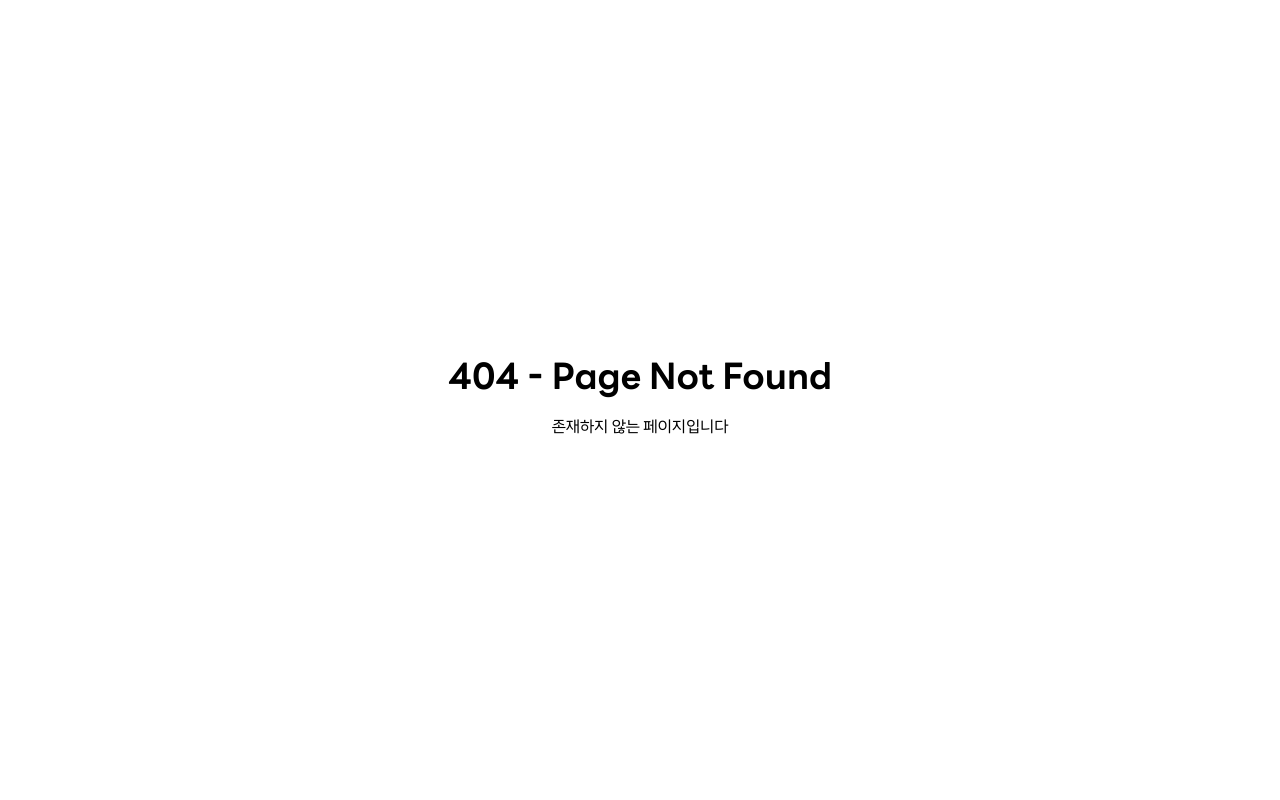
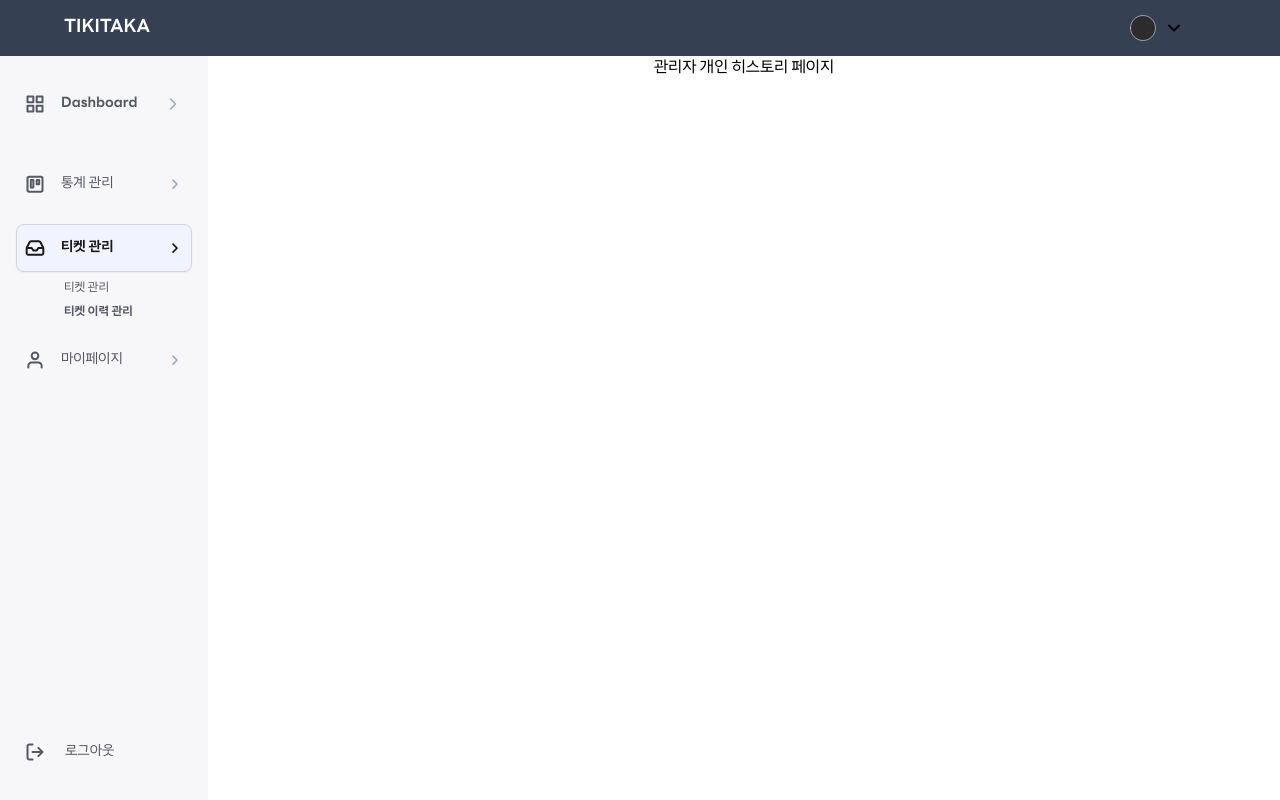
Before and after one commit to lamiiiii/TRILLION-TikiTaka-FE, a React app: page /manager/histories in a window 1280 px wide. Before the commit this address had no page. Built offline with nearby package versions, Linux system fonts and the light colour scheme.

Commit message:
TKT-38 fix 충돌 해결

```diff
--- a/src/App.tsx
+++ b/src/App.tsx
@@ -15,6 +15,7 @@ import SignIn from './pages/common/signin/SignIn';
 import SignUp from './pages/common/signin/SignUp';
 import ResetPwd from './pages/common/signin/ResetPwd';
 import ManagerTicketDetail from './pages/manager/ManagerTicketDetail';
+import ManagerHistories from './pages/manager/ManagerHistories';
 
 function Layout() {
   return (
@@ -32,6 +33,7 @@ function App() {
     {path: '', element: <ManagerHome />},
     {path: 'statistics', element: <ManagerStatistics />},
     {path: 'tickets', element: <ManagerTickets />},
+    {path: 'histories', element: <ManagerHistories/>},
     {path: 'detail', element: <ManagerTicketDetail />},
     {path: 'inquiry', element: <ManagerInquiry />},
     {path: 'pwdChange', element: <ManagerPwdChange />}, //todo 명칭 변경하셔도 됩니다!
@@ -45,13 +47,15 @@ function App() {
     <div className="App">
       <Router>
         <Routes>
-          {/* 랜딩페이지 */}
+          {/* 레이아웃 없음 */}
           <Route path="/" element={<Landing />} />
           <Route path="/signin" element={<SignIn />} />
           <Route path="/signup" element={<SignUp />} />
           <Route path="/resetpwd" element={<ResetPwd />} />
-          {/* 404 페이지 설정 */}
-          <Route path="*" element={<NotFound />} /> {/* 이 부분에서 모든 잘못된 경로를 처리 */}
+
+          <Route path="*" element={<NotFound />} />
+
+          {/* 레이아웃 있음 */}
           <Route element={<Layout />}>
             {/* 담당자 */}
             <Route path="/manager">
--- a/src/components/common/SideBar.tsx
+++ b/src/components/common/SideBar.tsx
@@ -1,12 +1,13 @@
 import {useUserStore} from '../../store/store';
 import {AccountIcon, CategoryIcon, DbIcon, InquiryIcon, LgRightIcon, LogoutIcon, MyIcon, NewTicketIcon, StatIcon, TicketIcon} from './Icon';
-import {Link, useLocation} from 'react-router-dom';
+import {Link, useLocation, useNavigate} from 'react-router-dom';
 import MenuItem from './MenuItem';
 import SubMenuItem from './SubMenuItem';
 
 export default function SideBar() {
   const location = useLocation();
   const role = useUserStore((state) => state.role);
+  const navigate = useNavigate();
 
   const getDashboardLink = () => {
     switch (role) {
@@ -19,6 +20,12 @@ export default function SideBar() {
       default:
         return '/';
     }
+  };
+
+  const onClickLogout = () => {
+    // 토큰 삭제
+    console.log('로그아웃');
+    navigate('/');
   };
 
   return (
@@ -44,7 +51,10 @@ export default function SideBar() {
         {role === 'manager' && (
           <>
             <MenuItem icon={StatIcon} text="통계 관리" to="/manager/statistics" />
-            <MenuItem icon={TicketIcon} text="티켓 관리" to="/manager/tickets" />
+            <MenuItem icon={TicketIcon} text="티켓 관리" to="/manager/tickets">
+              <SubMenuItem to="/manager/tickets" text="티켓 관리" />
+              <SubMenuItem to="/manager/histories" text="티켓 이력 관리" />
+            </MenuItem>
             <MenuItem icon={MyIcon} text="마이페이지" to="/manager/inquiry">
               <SubMenuItem to="/manager/inquiry" text="문의내역 확인" />
               <SubMenuItem to="/manager/pwdChange" text="비밀번호 변경" />
@@ -76,10 +86,7 @@ export default function SideBar() {
       {/* 하단 로그아웃 */}
       <div className="">
         <button
-          onClick={() => {
-            //todo 로그아웃 처리 로직 (store 상태 초기화, 로그아웃 API 호출 등)
-            console.log('로그아웃');
-          }}
+          onClick={onClickLogout}
           className="
           flex w-full h-12 items-center p-2 rounded-lg border border-bg-1 font-regular text-sm text-gray-8 gap-5
           gray-hover"
--- a/src/components/common/siginin/LandingContainer.tsx
+++ b/src/components/common/siginin/LandingContainer.tsx
@@ -15,13 +15,13 @@ export default function LandingContainer() {
       >
         <p className="text-black text-4xl font-bold">WELCOME</p>
         <div className="flex flex-col gap-6 w-80">
-          <Link to="/signin" className="main-button-lg text-left">
+          <Link to="/signin" className="main-btn-lg text-left">
             회원 로그인
           </Link>
-          <Link to="/signup" className="main-button-lg text-left">
+          <Link to="/signup" className="main-btn-lg text-left">
             계정 등록 신청
           </Link>
-          <Link to="/resetpwd" className="main-button-lg text-left">
+          <Link to="/resetpwd" className="main-btn-lg text-left">
             비밀번호 재설정
           </Link>
         </div>
--- a/src/components/common/siginin/ResetPwdContainer.tsx
+++ b/src/components/common/siginin/ResetPwdContainer.tsx
@@ -212,7 +212,7 @@ export default function ResetPwdContainer() {
             </div>
           </div>
           {/* 버튼 */}
-          <button onClick={onClickLogin} className="main-button-lg w-20">
+          <button onClick={onClickLogin} className="main-btn-lg w-20">
             변경 완료
           </button>
         </div>
--- a/src/components/common/siginin/SignInContainer.tsx
+++ b/src/components/common/siginin/SignInContainer.tsx
@@ -1,10 +1,15 @@
 import {useState} from 'react';
 import InitialTopBar from './InitialTopBar';
 import ToggleBtn from '../ToggleBtn';
+import {useNavigate} from 'react-router-dom';
+import {useUserStore} from '../../../store/store';
 
 // todo 연속 5회 설정한 비밀번호가 틀렸을 경우 30분간 잠금
 
 export default function SignInContainer() {
+  const navigate = useNavigate();
+  const {role} = useUserStore();
+
   const [email, setEmail] = useState('');
   const [emailError, setEmailError] = useState('');
   const [pwd, setPwd] = useState('');
@@ -73,6 +78,9 @@ export default function SignInContainer() {
 
     // todo 로그인 모달 추가 및 페이지 이동
     console.log(requestData);
+
+    // 로그인 성공 여부 로직 -> setRole 후 페이지 이동
+    navigate(`/${role}`);
   };
 
   return (
@@ -127,7 +135,7 @@ export default function SignInContainer() {
             </div>
           </div>
           {/* 버튼 */}
-          <button onClick={onClickLogin} className="main-button-lg w-20">
+          <button onClick={onClickLogin} className="main-btn-lg w-20">
             로그인
           </button>
         </div>
--- /dev/null
+++ b/src/components/manager/ManagerHistoriesContainer.tsx
@@ -0,0 +1,3 @@
+export default function ManagerHistoriesContainer() {
+  return <div className="top-container">관리자 개인 히스토리 페이지</div>;
+}
--- a/src/components/manager/PwdChangeContainer.tsx
+++ b/src/components/manager/PwdChangeContainer.tsx
@@ -8,7 +8,7 @@ export default function PwdChangeContainer() {
       <Input label="새 비밀번호 확인" type="password" element="input" size="lg" placeholder="새 비밀번호를 다시 입력해주세요" required />
 
       <div className="flex justify-center mt-3">
-        <button className="w-[118px] main-button-lg">비밀번호 변경</button>
+        <button className="w-[118px] main-btn-lg">비밀번호 변경</button>
       </div>
     </div>
   );
--- a/src/components/manager/detail/CommentInput.tsx
+++ b/src/components/manager/detail/CommentInput.tsx
@@ -43,7 +43,7 @@ export default function CommentInput() {
             placeholder="댓글 추가"
           />
         </div>
-        <button className="absolute right-0 main-button">저장</button>
+        <button className="absolute right-0 main-btn">저장</button>
       </div>
     </div>
   );
--- a/src/components/manager/detail/TicketReview.tsx
+++ b/src/components/manager/detail/TicketReview.tsx
@@ -23,7 +23,7 @@ export default function TicketReview() {
                   {reviewer.reviewed && <span className="text-caption-regular">{reviewer.reviewDate} 검토 완료</span>}
                 </div>
               </div>
-              {reviewer.reviewed ? <CheckIcon /> : <button className="main-button">검토</button>}
+              {reviewer.reviewed ? <CheckIcon /> : <button className="main-btn">검토</button>}
             </li>
           ))}
         </ul>
--- a/src/components/manager/inquiry/InquiryModal.tsx
+++ b/src/components/manager/inquiry/InquiryModal.tsx
@@ -47,7 +47,7 @@ export default function InquiryModal({onClose}: InquiryModalProps) {
             </div>
 
             <div className="flex justify-center mt-3">
-              <button className="w-fit main-button">문의 등록</button>
+              <button className="w-fit main-btn">문의 등록</button>
             </div>
           </motion.div>
         </motion.div>
--- /dev/null
+++ b/src/pages/manager/ManagerHistories.tsx
@@ -0,0 +1,5 @@
+import ManagerHistoriesContainer from '../../components/manager/ManagerHistoriesContainer';
+
+export default function ManagerHistories() {
+  return <ManagerHistoriesContainer />;
+}
```
